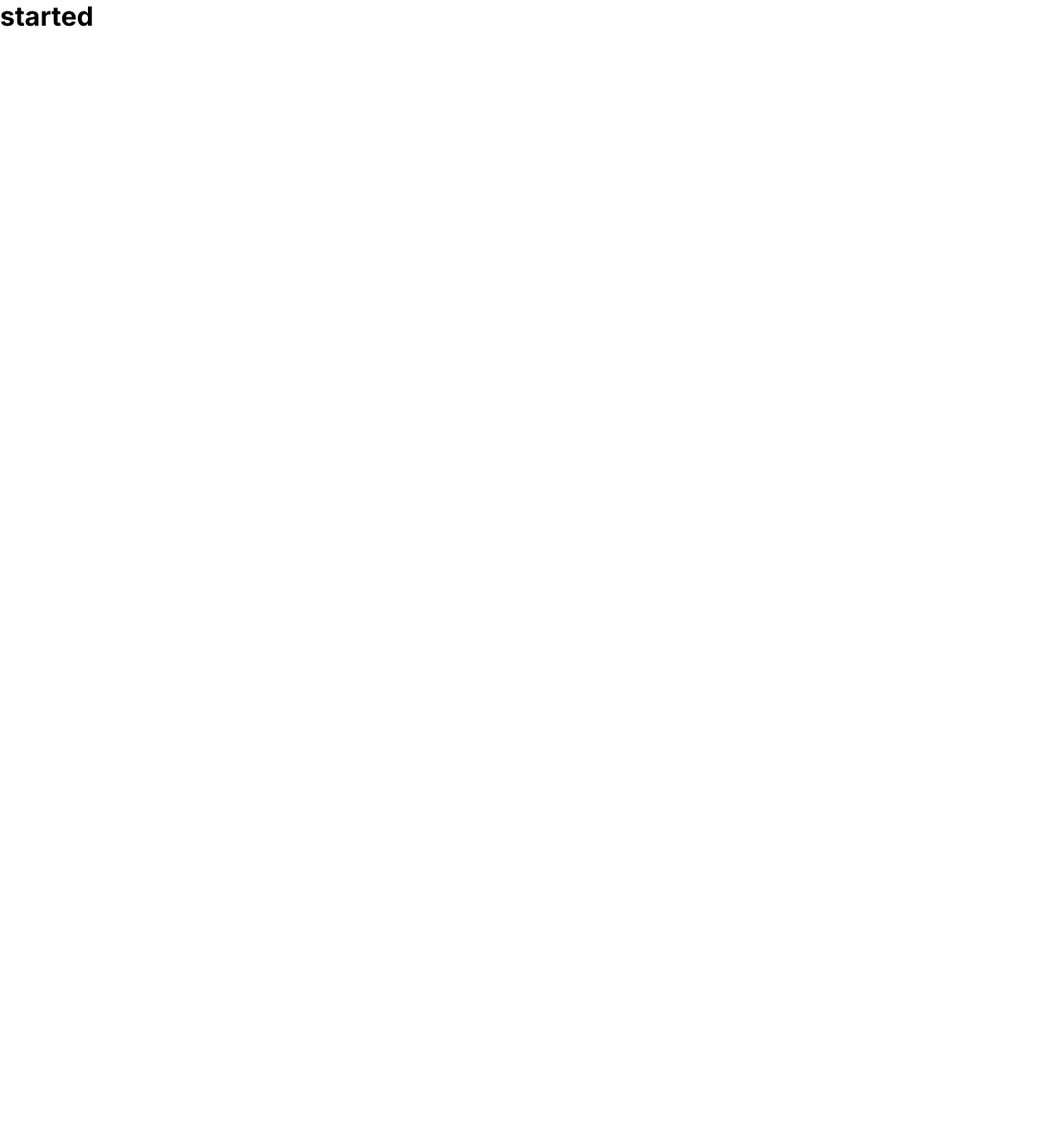
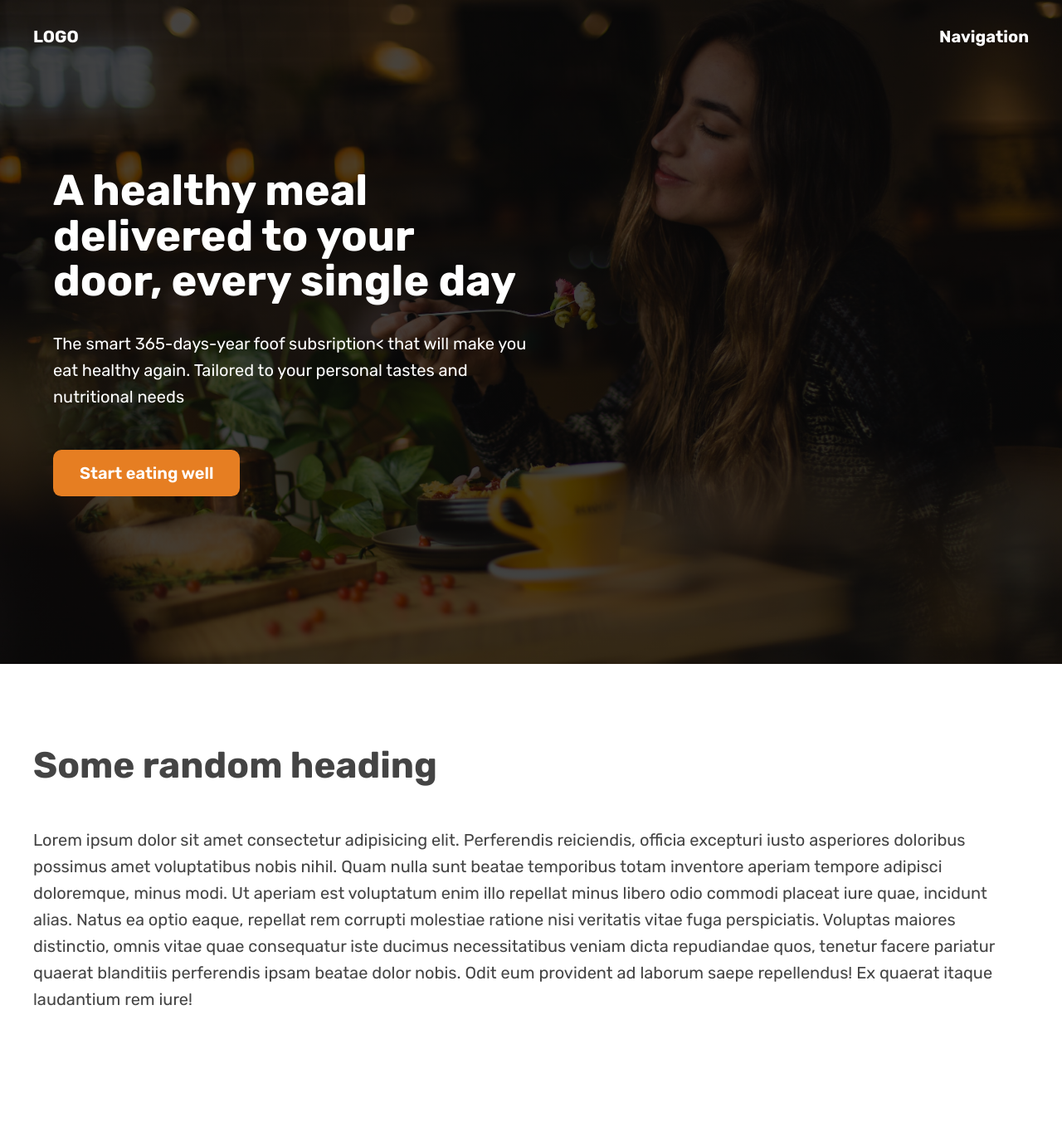
Before and after one commit to nikolamihailov/HTML-CSS-Udemy, a plain HTML site: page Build Responsive Real-World Websites with HTML and CSS/05. Components and Layout Patterns/Hero Section/index.html in a window 1280 px wide. Shown: the whole page at 83% size. Before the commit the page ends 800 px from the top, so only its background shows below. Drawn offline with Linux system fonts and the light colour scheme.

Commit message:
hero section finished

```diff
--- a/Build Responsive Real-World Websites with HTML and CSS/05. Components and Layout Patterns/Hero Section/index.html
+++ b/Build Responsive Real-World Websites with HTML and CSS/05. Components and Layout Patterns/Hero Section/index.html
@@ -6,14 +6,42 @@
     <meta name="viewport" content="width=device-width, initial-scale=1.0">
     <link rel="preconnect" href="https://fonts.googleapis.com">
     <link rel="preconnect" href="https://fonts.gstatic.com" crossorigin>
-    <link href="https://fonts.googleapis.com/css2?family=Inter:wght@100..900&display=swap" rel="stylesheet">
-
+    <link href="https://fonts.googleapis.com/css2?family=Rubik:ital,wght@0,300..900;1,300..900&display=swap"
+        rel="stylesheet">
     <link rel="stylesheet" href="styles.css">
     <title>Hero Section</title>
 </head>
 
 <body>
-    <h1>started</h1>
+    <header>
+        <nav class="container">
+            <div>LOGO</div>
+            <div>Navigation</div>
+        </nav>
+        <div class="header container">
+            <div class="inner">
+                <h1>A healthy meal delivered to your door, every single day</h1>
+                <p>The smart 365-days-year foof subsription< that will make you eat healthy again. Tailored to your
+                        personal tastes and nutritional needs</p>
+                        <a href="#" class="btn">Start eating well</a>
+            </div>
+        </div>
+    </header>
+
+    <section>
+        <div class="container">
+            <h2>Some random heading</h2>
+            <p>Lorem ipsum dolor sit amet consectetur adipisicing elit. Perferendis reiciendis, officia excepturi iusto
+                asperiores doloribus possimus amet voluptatibus nobis nihil. Quam nulla sunt beatae temporibus totam
+                inventore aperiam tempore adipisci doloremque, minus modi. Ut aperiam est voluptatum enim illo repellat
+                minus libero odio commodi placeat iure quae, incidunt alias. Natus ea optio eaque, repellat rem corrupti
+                molestiae ratione nisi veritatis vitae fuga perspiciatis. Voluptas maiores distinctio, omnis vitae quae
+                consequatur iste ducimus necessitatibus veniam dicta repudiandae quos, tenetur facere pariatur quaerat
+                blanditiis perferendis ipsam beatae dolor nobis. Odit eum provident ad laborum saepe repellendus! Ex
+                quaerat
+                itaque laudantium rem iure!</p>
+        </div>
+    </section>
 
 </body>
 
--- a/Build Responsive Real-World Websites with HTML and CSS/05. Components and Layout Patterns/Hero Section/styles.css
+++ b/Build Responsive Real-World Websites with HTML and CSS/05. Components and Layout Patterns/Hero Section/styles.css
@@ -21,5 +21,69 @@ GREY COLOR: #343a40
 /* GENERAL STYLES */
 /* ------------------------ */
 body {
-  font-family: "Inter", sans-serif;
+  font-family: "Rubik", sans-serif;
+  color: #444;
 }
+
+.container {
+  width: 1200px;
+  margin: 0 auto;
+}
+
+.header {
+  position: absolute;
+  top: 50%;
+  left: 50%;
+  transform: translate(-50%, -50%);
+  padding: 24px;
+}
+.inner {
+  width: 50%;
+}
+
+header {
+  height: 100vh;
+  position: relative;
+  background-image: linear-gradient(rgba(0, 0, 0, 0.7), rgba(0, 0, 0, 0.7)), url("../hero.jpg");
+  background-size: cover;
+  color: #fff;
+}
+nav {
+  font-size: 20px;
+  font-weight: 700;
+  display: flex;
+  justify-content: space-between;
+  padding-top: 32px;
+}
+
+h1 {
+  font-size: 52px;
+  margin-bottom: 32px;
+  line-height: 1.05;
+}
+p {
+  font-size: 20px;
+  line-height: 1.6;
+  margin-bottom: 48px;
+}
+
+.btn:link,
+.btn:visited {
+  font-size: 20px;
+  font-weight: 600;
+  color: #fff;
+  background-color: #e67e22;
+  text-decoration: none;
+  display: inline-block;
+  padding: 16px 32px;
+  border-radius: 10px;
+}
+
+h2 {
+  font-size: 44px;
+  margin-bottom: 48px;
+}
+
+section {
+  padding: 96px 0;
+}
```
